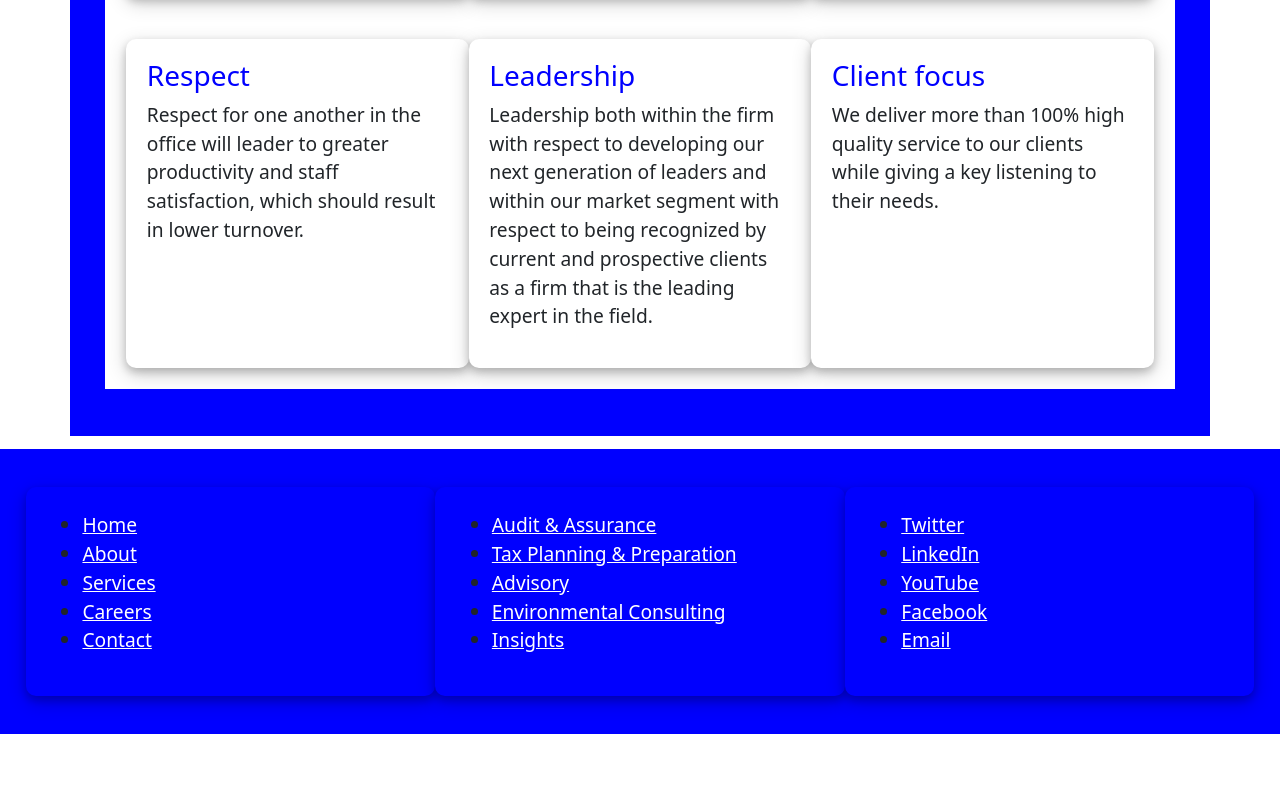
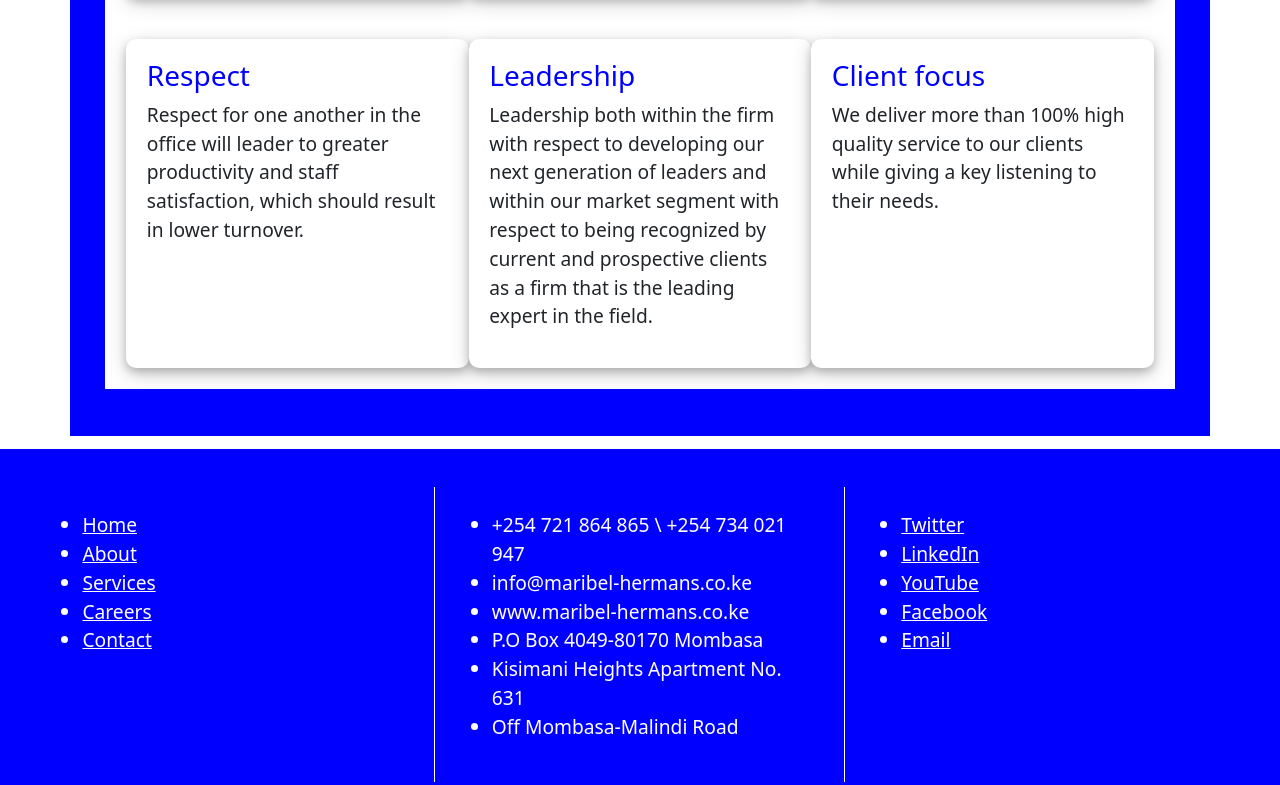
Before and after one commit to isaacwambu/Maribel-Hermans, a plain HTML site: page index.html in a window 1280 px wide. Shown: the part 2931-3716 px from the top of the page. Before the commit the page ends 3665 px from the top, so only its background shows below. Drawn offline with nearby package versions, Linux system fonts and the light colour scheme.

Commit message:
change the footer design by adding white border lines to the right

```diff
--- a/css/style.css
+++ b/css/style.css
@@ -147,10 +147,18 @@ footer{
 }
 .enclose .row .col-md-4{
     background-color: blue;
+    box-shadow: none;
+    border-radius: 0;
 
+}
+.enclose .row .col-md-4 ul{
+    color: white;
 }
 .enclose .row .col-md-4 a{
     color: white;
+}
+#line{
+    border-right: 1px solid white;
 }
 
 /* careers page*/
@@ -218,7 +226,7 @@ footer{
 
 
 
-
+/* The sliding images*/
 
 
 .slide{
--- a/index.html
+++ b/index.html
@@ -154,7 +154,7 @@
     <footer>
         <div class="enclose">
             <div class="row">
-                <div class="col-md-4">
+                <div class="col-md-4" id="line">
                     <ul>
                         <li><a href="index.html">Home</a></li>
                         <li><a href="#">About</a></li>
@@ -163,13 +163,14 @@
                         <li><a href="contact.html">Contact</a></li>
                     </ul>
                 </div>
-                <div class="col-md-4">
+                <div class="col-md-4" id="line">
                     <ul>
-                        <li><a href="#">Audit & Assurance</a></li>
-                        <li><a href="#">Tax Planning & Preparation </a></li>
-                        <li><a href="#">Advisory</a></li>
-                        <li><a href="#">Environmental Consulting </a></li>
-                        <li><a href="#">Insights</a></li>
+                        <li>+254 721 864 865 \ +254 734 021 947</li>
+                        <li>info@maribel-hermans.co.ke</li>
+                        <li>www.maribel-hermans.co.ke</li>
+                        <li>P.O Box 4049-80170 Mombasa</li>
+                        <li>Kisimani Heights Apartment No. 631</li>
+                        <li>Off Mombasa-Malindi Road</li>
                     </ul>
                 </div>
                 <div class="col-md-4">
```
Also changed, not shown: careers.html (+8 -7 lines), contact.html (+8 -7 lines), services.html (+8 -7 lines).
